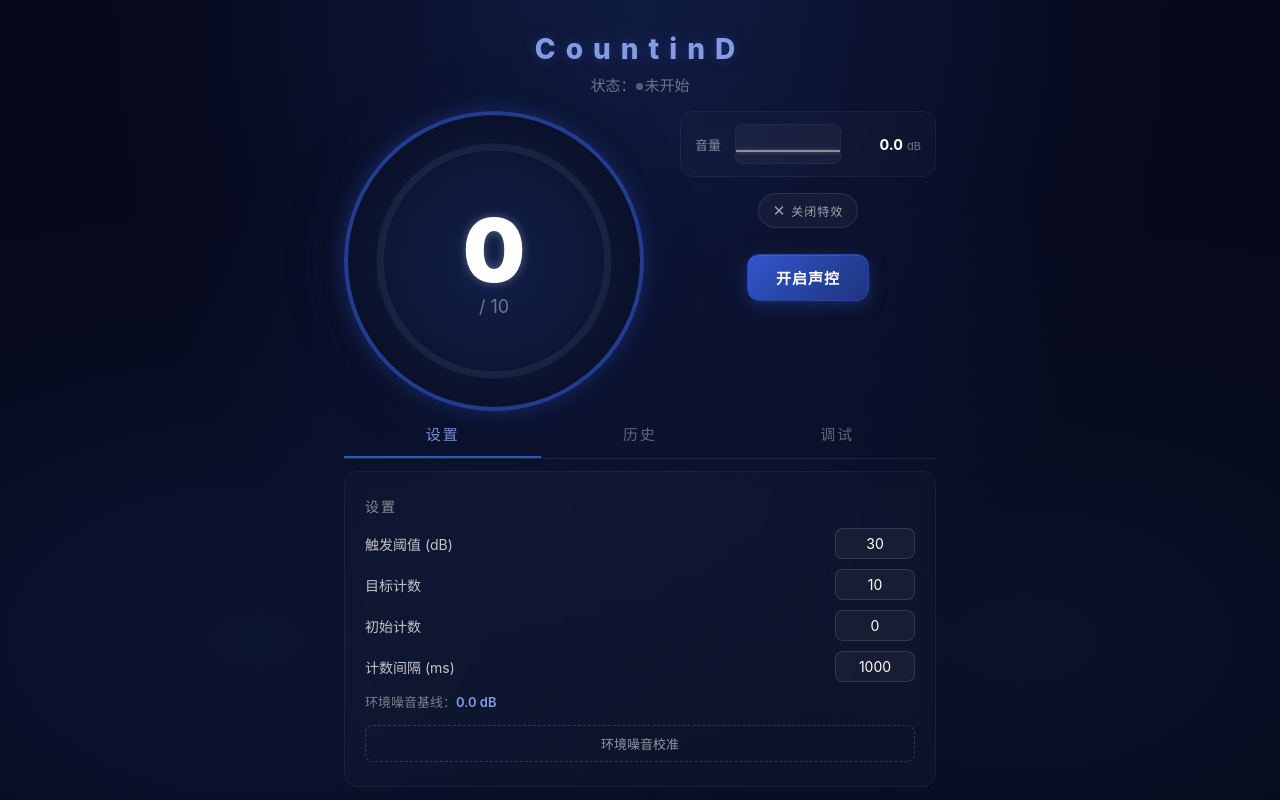
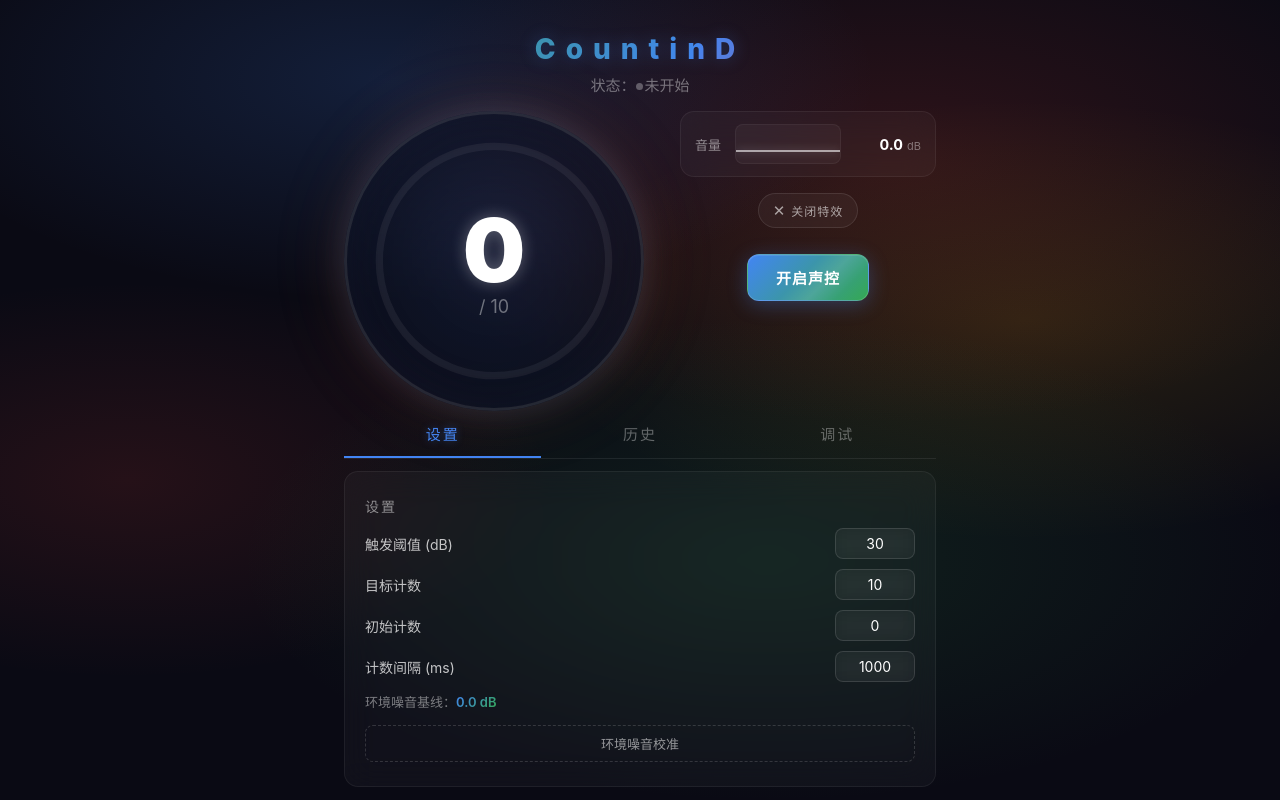
Before and after one commit to a85114418-debug/countind, a React (Vite) app: page / in a window 1280 px wide. Both pictures are taken after a click on the button "设置". Built offline with nearby package versions, Linux system fonts and the light colour scheme.

Commit message:
style: Google 彩虹主题重设计
动态光晕背景、高斯模糊毛玻璃、四色渐变按钮与标题、呼吸发光动画

```diff
--- a/src/App.css
+++ b/src/App.css
@@ -1,3 +1,14 @@
+/* === Google 彩虹色彩变量 === */
+:root {
+  --g-blue: #4285F4;
+  --g-red: #EA4335;
+  --g-yellow: #FBBC05;
+  --g-green: #34A853;
+  --glass-bg: rgba(255, 255, 255, 0.03);
+  --glass-border: rgba(255, 255, 255, 0.08);
+  --glass-hover: rgba(255, 255, 255, 0.08);
+}
+
 /* === 全局重置 === */
 *, *::before, *::after { box-sizing: border-box; margin: 0; padding: 0; }
 
@@ -9,22 +20,55 @@ html, body, #root {
 body {
   font-family: -apple-system, BlinkMacSystemFont, "Segoe UI", "PingFang SC",
     "Microsoft YaHei", sans-serif;
-  background: #06081a;
+  background: #0a0a14;
   color: #fff;
   -webkit-tap-highlight-color: transparent;
 }
 
-/* 液态玻璃全局背景 */
+/* === 动态彩虹光晕背景 === */
 body::before {
   content: '';
   position: fixed;
   inset: 0;
   z-index: -1;
   background:
-    radial-gradient(ellipse at 50% 0%, hsl(226, 61%, 16%) 0%, transparent 60%),
-    radial-gradient(ellipse at 20% 80%, hsl(226, 61%, 12%) 0%, transparent 50%),
-    radial-gradient(ellipse at 80% 80%, hsl(226, 61%, 10%) 0%, transparent 50%),
-    #06081a;
+    radial-gradient(ellipse 80% 60% at 20% 10%, rgba(66,133,244,0.18) 0%, transparent 55%),
+    radial-gradient(ellipse 70% 50% at 80% 15%, rgba(234,67,53,0.15) 0%, transparent 55%),
+    radial-gradient(ellipse 75% 55% at 50% 60%, rgba(251,188,5,0.12) 0%, transparent 55%),
+    radial-gradient(ellipse 70% 50% at 15% 80%, rgba(52,168,83,0.15) 0%, transparent 55%),
+    radial-gradient(ellipse 60% 45% at 85% 85%, rgba(66,133,244,0.13) 0%, transparent 55%),
+    #0a0a14;
+  animation: bg-shift 20s ease-in-out infinite;
+}
+
+@keyframes bg-shift {
+  0%, 100% {
+    background:
+      radial-gradient(ellipse 80% 60% at 20% 10%, rgba(66,133,244,0.18) 0%, transparent 55%),
+      radial-gradient(ellipse 70% 50% at 80% 15%, rgba(234,67,53,0.15) 0%, transparent 55%),
+      radial-gradient(ellipse 75% 55% at 50% 60%, rgba(251,188,5,0.12) 0%, transparent 55%),
+      radial-gradient(ellipse 70% 50% at 15% 80%, rgba(52,168,83,0.15) 0%, transparent 55%),
+      radial-gradient(ellipse 60% 45% at 85% 85%, rgba(66,133,244,0.13) 0%, transparent 55%),
+      #0a0a14;
+  }
+  33% {
+    background:
+      radial-gradient(ellipse 80% 60% at 70% 20%, rgba(234,67,53,0.16) 0%, transparent 55%),
+      radial-gradient(ellipse 70% 50% at 30% 10%, rgba(66,133,244,0.17) 0%, transparent 55%),
+      radial-gradient(ellipse 75% 55% at 60% 70%, rgba(52,168,83,0.14) 0%, transparent 55%),
+      radial-gradient(ellipse 70% 50% at 80% 40%, rgba(251,188,5,0.13) 0%, transparent 55%),
+      radial-gradient(ellipse 60% 45% at 10% 60%, rgba(234,67,53,0.12) 0%, transparent 55%),
+      #0a0a14;
+  }
+  66% {
+    background:
+      radial-gradient(ellipse 80% 60% at 50% 80%, rgba(52,168,83,0.16) 0%, transparent 55%),
+      radial-gradient(ellipse 70% 50% at 15% 50%, rgba(251,188,5,0.15) 0%, transparent 55%),
+      radial-gradient(ellipse 75% 55% at 80% 30%, rgba(66,133,244,0.14) 0%, transparent 55%),
+      radial-gradient(ellipse 70% 50% at 40% 70%, rgba(234,67,53,0.12) 0%, transparent 55%),
+      radial-gradient(ellipse 60% 45% at 90% 20%, rgba(52,168,83,0.13) 0%, transparent 55%),
+      #0a0a14;
+  }
 }
 
 /* === App 布局（移动端默认）=== */
@@ -45,13 +89,24 @@ body::before {
   position: relative;
 }
 
+/* Google 彩虹渐变标题 */
 .app-header h1 {
   font-size: 20px;
   font-weight: 800;
   letter-spacing: 5px;
-  color: hsl(226, 61%, 70%);
-  text-shadow: 0 0 12px hsl(226, 61%, 30%);
+  background: linear-gradient(135deg, #4285F4, #EA4335, #FBBC05, #34A853, #4285F4);
+  background-size: 300% 100%;
+  -webkit-background-clip: text;
+  -webkit-text-fill-color: transparent;
+  background-clip: text;
+  animation: title-rainbow 6s linear infinite;
   margin-bottom: 4px;
+  filter: drop-shadow(0 0 8px rgba(66,133,244,0.3));
+}
+
+@keyframes title-rainbow {
+  0% { background-position: 0% 50%; }
+  100% { background-position: 300% 50%; }
 }
 
 .header-status {
@@ -69,9 +124,14 @@ body::before {
 }
 
 .status-idle       { background: rgba(255,255,255,0.3); }
-.status-listening  { background: hsl(226, 61%, 70%); box-shadow: 0 0 6px hsl(226, 61%, 30%); }
-.status-paused     { background: #ffc107; box-shadow: 0 0 6px rgba(255,193,7,0.6); }
-.status-finished   { background: #4caf50; box-shadow: 0 0 6px rgba(76,175,80,0.6); }
+.status-listening  { background: var(--g-blue); box-shadow: 0 0 8px rgba(66,133,244,0.6); animation: dot-pulse 1.5s ease-in-out infinite; }
+.status-paused     { background: var(--g-yellow); box-shadow: 0 0 8px rgba(251,188,5,0.6); }
+.status-finished   { background: var(--g-green); box-shadow: 0 0 8px rgba(52,168,83,0.6); }
+
+@keyframes dot-pulse {
+  0%, 100% { box-shadow: 0 0 6px rgba(66,133,244,0.4); }
+  50% { box-shadow: 0 0 14px rgba(66,133,244,0.8); }
+}
 
 .app-main { flex: 1; }
 
@@ -98,18 +158,19 @@ body::before {
   border: 1px solid rgba(255,255,255,0.1);
   border-radius: 20px;
   background: rgba(255,255,255,0.04);
-  backdrop-filter: blur(10px);
-  -webkit-backdrop-filter: blur(10px);
+  backdrop-filter: blur(16px);
+  -webkit-backdrop-filter: blur(16px);
   color: rgba(255,255,255,0.6);
   font-size: 12px;
   cursor: pointer;
   font-family: inherit;
-  transition: all 0.25s;
+  transition: all 0.3s;
 }
 
 .effect-btn:hover {
   border-color: rgba(255,255,255,0.2);
   background: rgba(255,255,255,0.08);
+  box-shadow: 0 0 20px rgba(66,133,244,0.1);
 }
 
 .effect-icon { font-size: 15px; }
@@ -123,12 +184,13 @@ body::before {
   display: flex;
   gap: 4px;
   padding: 6px;
-  background: rgba(20,22,44,0.92);
-  backdrop-filter: blur(16px);
-  -webkit-backdrop-filter: blur(16px);
+  background: rgba(14,14,28,0.94);
+  backdrop-filter: blur(20px);
+  -webkit-backdrop-filter: blur(20px);
   border: 1px solid rgba(255,255,255,0.1);
   border-radius: 14px;
   z-index: 100;
+  box-shadow: 0 8px 32px rgba(0,0,0,0.4);
 }
 
 .effect-option {
@@ -149,14 +211,15 @@ body::before {
 }
 
 .effect-option.active {
-  border-color: hsl(226, 61%, 40%);
-  background: hsl(226, 61%, 16%);
+  border-color: rgba(66,133,244,0.5);
+  background: rgba(66,133,244,0.12);
   color: #fff;
+  box-shadow: 0 0 12px rgba(66,133,244,0.15);
 }
 
 .effect-option:hover:not(.active) {
-  background: rgba(255,255,255,0.05);
-  color: rgba(255,255,255,0.8);
+  background: rgba(255,255,255,0.06);
+  color: rgba(255,255,255,0.85);
 }
 
 .effect-option .effect-icon { font-size: 18px; }
@@ -179,24 +242,42 @@ body::before {
   font-family: inherit;
   letter-spacing: 2px;
   border-bottom: 2px solid transparent;
-  transition: all 0.2s;
+  transition: all 0.3s;
   -webkit-tap-highlight-color: transparent;
 }
 
-.panel-tab.active,
-.panel-tab:hover {
-  color: hsl(226, 61%, 70%);
+.panel-tab:nth-child(1).active,
+.panel-tab:nth-child(1):hover {
+  color: var(--g-blue);
+}
+.panel-tab:nth-child(1).active {
+  border-bottom-color: var(--g-blue);
+  text-shadow: 0 0 8px rgba(66,133,244,0.4);
 }
 
-.panel-tab.active {
-  border-bottom-color: hsl(226, 61%, 50%);
+.panel-tab:nth-child(2).active,
+.panel-tab:nth-child(2):hover {
+  color: var(--g-red);
+}
+.panel-tab:nth-child(2).active {
+  border-bottom-color: var(--g-red);
+  text-shadow: 0 0 8px rgba(234,67,53,0.4);
+}
+
+.panel-tab:nth-child(3).active,
+.panel-tab:nth-child(3):hover {
+  color: var(--g-yellow);
+}
+.panel-tab:nth-child(3).active {
+  border-bottom-color: var(--g-yellow);
+  text-shadow: 0 0 8px rgba(251,188,5,0.4);
 }
 
 .panel-content {
-  background: rgba(255,255,255,0.02);
-  backdrop-filter: blur(8px);
-  -webkit-backdrop-filter: blur(8px);
-  border: 1px solid rgba(255,255,255,0.05);
+  background: rgba(255,255,255,0.03);
+  backdrop-filter: blur(16px);
+  -webkit-backdrop-filter: blur(16px);
+  border: 1px solid rgba(255,255,255,0.06);
   border-radius: 14px;
   padding: 12px;
   max-height: 50vh;
--- a/src/components/ControlBar.css
+++ b/src/components/ControlBar.css
@@ -14,12 +14,11 @@
   font-weight: 700;
   cursor: pointer;
   letter-spacing: 1px;
-  transition: all 0.2s;
+  transition: all 0.3s;
   font-family: inherit;
   -webkit-tap-highlight-color: transparent;
-  /* liquid glass */
-  backdrop-filter: blur(8px);
-  -webkit-backdrop-filter: blur(8px);
+  backdrop-filter: blur(12px);
+  -webkit-backdrop-filter: blur(12px);
 }
 
 .ctrl-btn:active {
@@ -27,28 +26,49 @@
 }
 
 .btn-start {
-  background: linear-gradient(135deg, hsl(226, 61%, 50%), hsl(226, 61%, 30%));
+  background: linear-gradient(135deg, #4285F4, #34A853);
   color: #fff;
-  border: 1px solid hsl(226, 61%, 40%);
+  border: 1px solid rgba(255,255,255,0.15);
   box-shadow:
-    0 4px 16px hsl(226, 61%, 25%),
-    inset 0 1px 0 rgba(255,255,255,0.08);
+    0 4px 20px rgba(66,133,244,0.3),
+    0 1px 0 rgba(255,255,255,0.1) inset;
+  position: relative;
+  overflow: hidden;
+}
+
+.btn-start::after {
+  content: '';
+  position: absolute;
+  inset: 0;
+  background: linear-gradient(135deg, transparent 40%, rgba(255,255,255,0.1) 50%, transparent 60%);
+  background-size: 200% 100%;
+  animation: btn-shine 3s ease-in-out infinite;
+}
+
+@keyframes btn-shine {
+  0% { background-position: 200% 0; }
+  100% { background-position: -200% 0; }
 }
 
 .btn-start:hover {
   box-shadow:
-    0 6px 24px hsl(226, 61%, 30%),
-    inset 0 1px 0 rgba(255,255,255,0.12);
+    0 6px 28px rgba(66,133,244,0.45),
+    0 0 40px rgba(52,168,83,0.2),
+    0 1px 0 rgba(255,255,255,0.15) inset;
+  transform: translateY(-1px);
 }
 
 .btn-pause {
-  background: rgba(255, 255, 255, 0.04);
+  background: rgba(255, 255, 255, 0.05);
   color: #fff;
   border: 1px solid rgba(255, 255, 255, 0.15);
+  backdrop-filter: blur(12px);
+  -webkit-backdrop-filter: blur(12px);
 }
 
 .btn-pause:hover {
   background: rgba(255, 255, 255, 0.1);
+  box-shadow: 0 0 20px rgba(251,188,5,0.15);
 }
 
 .btn-reset {
@@ -58,6 +78,7 @@
 }
 
 .btn-reset:hover {
-  color: hsl(0, 100%, 63%);
-  border-color: hsla(0, 100%, 63%, 0.4);
+  color: var(--g-red, #EA4335);
+  border-color: rgba(234,67,53,0.4);
+  box-shadow: 0 0 16px rgba(234,67,53,0.15);
 }
--- a/src/components/CounterDial.css
+++ b/src/components/CounterDial.css
@@ -4,31 +4,63 @@
   height: 220px;
   margin: 0 auto;
   border-radius: 50%;
-  background: radial-gradient(circle at 50% 50%, hsl(226, 61%, 18%), hsl(226, 61%, 8%));
-  border: 4px solid hsl(226, 61%, 35%);
+  background: radial-gradient(circle at 50% 50%, rgba(66,133,244,0.12), rgba(10,10,20,0.9));
+  border: 3px solid rgba(255,255,255,0.1);
   box-shadow:
-    0 0 20px hsl(226, 61%, 25%),
-    0 0 50px hsl(226, 61%, 12%),
-    inset 0 0 30px hsl(226, 61%, 10%);
-  /* liquid glass */
-  backdrop-filter: blur(4px);
-  -webkit-backdrop-filter: blur(4px);
+    0 0 30px rgba(66,133,244,0.2),
+    0 0 60px rgba(234,67,53,0.1),
+    0 0 90px rgba(251,188,5,0.08),
+    inset 0 0 40px rgba(66,133,244,0.06);
+  backdrop-filter: blur(8px);
+  -webkit-backdrop-filter: blur(8px);
   display: flex;
   flex-direction: column;
   align-items: center;
   justify-content: center;
-  transition: border-color 0.2s, box-shadow 0.2s;
+  transition: border-color 0.3s, box-shadow 0.3s;
   user-select: none;
+  animation: dial-glow 4s ease-in-out infinite;
+}
+
+@keyframes dial-glow {
+  0%, 100% {
+    box-shadow:
+      0 0 30px rgba(66,133,244,0.2),
+      0 0 60px rgba(234,67,53,0.1),
+      0 0 90px rgba(251,188,5,0.08),
+      inset 0 0 40px rgba(66,133,244,0.06);
+  }
+  33% {
+    box-shadow:
+      0 0 35px rgba(234,67,53,0.2),
+      0 0 65px rgba(251,188,5,0.12),
+      0 0 95px rgba(52,168,83,0.08),
+      inset 0 0 45px rgba(234,67,53,0.06);
+  }
+  66% {
+    box-shadow:
+      0 0 30px rgba(52,168,83,0.2),
+      0 0 60px rgba(66,133,244,0.12),
+      0 0 90px rgba(234,67,53,0.08),
+      inset 0 0 40px rgba(52,168,83,0.06);
+  }
 }
 
 /* 触发时红色光晕 */
 .counter-dial.flash {
-  border-color: hsl(0, 100%, 63%);
+  border-color: rgba(234,67,53,0.6);
   box-shadow:
-    0 0 24px hsl(0, 100%, 63%, 0.6),
-    0 0 55px hsl(0, 100%, 63%, 0.3),
-    0 0 90px hsl(0, 100%, 63%, 0.15),
-    inset 0 0 32px hsl(0, 100%, 63%, 0.1);
+    0 0 40px rgba(234,67,53,0.5),
+    0 0 80px rgba(234,67,53,0.25),
+    0 0 120px rgba(234,67,53,0.12),
+    inset 0 0 50px rgba(234,67,53,0.1);
+  animation: flash-pulse 0.3s ease-out;
+}
+
+@keyframes flash-pulse {
+  0% { transform: scale(1); }
+  50% { transform: scale(1.02); }
+  100% { transform: scale(1); }
 }
 
 .dial-svg {
@@ -41,7 +73,7 @@
 }
 
 .counter-dial.flash .progress-ring {
-  filter: brightness(1.3) saturate(0.6);
+  filter: brightness(1.4) saturate(0.5);
 }
 
 .dial-number {
@@ -52,12 +84,12 @@
   color: #fff;
   line-height: 1;
   transition: color 0.15s, text-shadow 0.15s;
-  text-shadow: 0 0 10px rgba(255, 255, 255, 0.3);
+  text-shadow: 0 0 16px rgba(255, 255, 255, 0.3);
 }
 
 .counter-dial.flash .dial-number {
-  color: hsl(0, 100%, 63%);
-  text-shadow: 0 0 18px hsl(0, 100%, 63%, 0.8), 0 0 36px hsl(0, 100%, 63%, 0.5);
+  color: var(--g-red, #EA4335);
+  text-shadow: 0 0 24px rgba(234,67,53,0.8), 0 0 48px rgba(234,67,53,0.4);
 }
 
 .dial-target {
--- a/src/components/SettingsPanel.css
+++ b/src/components/SettingsPanel.css
@@ -25,16 +25,19 @@
   border: 1px solid rgba(255, 255, 255, 0.12);
   border-radius: 8px;
   background: rgba(255, 255, 255, 0.04);
+  backdrop-filter: blur(8px);
+  -webkit-backdrop-filter: blur(8px);
   color: #fff;
   font-size: 14px;
   text-align: center;
   font-family: inherit;
   outline: none;
-  transition: border-color 0.2s;
+  transition: border-color 0.3s, box-shadow 0.3s;
 }
 
 .sp-field input:focus {
-  border-color: hsl(226, 61%, 50%);
+  border-color: var(--g-blue, #4285F4);
+  box-shadow: 0 0 12px rgba(66,133,244,0.2);
 }
 
 .sp-field input:disabled {
@@ -48,7 +51,10 @@
 }
 
 .sp-baseline strong {
-  color: hsl(226, 61%, 70%);
+  background: linear-gradient(135deg, #4285F4, #34A853);
+  -webkit-background-clip: text;
+  -webkit-text-fill-color: transparent;
+  background-clip: text;
   font-weight: 600;
 }
 
@@ -63,12 +69,14 @@
   font-size: 13px;
   cursor: pointer;
   font-family: inherit;
-  transition: all 0.2s;
+  transition: all 0.3s;
 }
 
 .sp-calibrate-btn:hover:not(:disabled) {
-  border-color: hsl(226, 61%, 50%);
-  color: hsl(226, 61%, 70%);
+  border-color: var(--g-blue, #4285F4);
+  color: #fff;
+  box-shadow: 0 0 16px rgba(66,133,244,0.15);
+  background: rgba(66,133,244,0.06);
 }
 
 .sp-calibrate-btn:disabled {
--- a/src/components/VolumeMeter.css
+++ b/src/components/VolumeMeter.css
@@ -3,11 +3,17 @@
   align-items: center;
   gap: 10px;
   padding: 12px 14px;
-  background: rgba(255,255,255,0.02);
-  backdrop-filter: blur(8px);
-  -webkit-backdrop-filter: blur(8px);
-  border: 1px solid rgba(255,255,255,0.05);
+  background: rgba(255,255,255,0.03);
+  backdrop-filter: blur(16px);
+  -webkit-backdrop-filter: blur(16px);
+  border: 1px solid rgba(255,255,255,0.06);
   border-radius: 14px;
+  transition: border-color 0.3s, box-shadow 0.3s;
+}
+
+.volume-meter:hover {
+  border-color: rgba(255,255,255,0.12);
+  box-shadow: 0 0 20px rgba(66,133,244,0.06);
 }
 
 .vm-label {
@@ -23,7 +29,7 @@
   border-radius: 8px;
   position: relative;
   overflow: hidden;
-  border: 1px solid rgba(255,255,255,0.04);
+  border: 1px solid rgba(255,255,255,0.05);
 }
 
 .vm-bar-fill {
@@ -31,13 +37,15 @@
   bottom: 0;
   left: 0;
   right: 0;
-  background: linear-gradient(to top, hsl(226, 61%, 55%), hsl(226, 61%, 35%));
+  background: linear-gradient(to top, #4285F4, #34A853);
   border-radius: 8px;
-  transition: height 0.12s ease, background 0.15s;
+  transition: height 0.12s ease, background 0.3s;
+  box-shadow: 0 0 10px rgba(66,133,244,0.3);
 }
 
 .vm-bar-fill.over {
-  background: linear-gradient(to top, hsl(0, 100%, 63%), hsl(0, 90%, 50%));
+  background: linear-gradient(to top, #EA4335, #FBBC05);
+  box-shadow: 0 0 14px rgba(234,67,53,0.4);
 }
 
 .vm-threshold {
@@ -45,8 +53,9 @@
   left: 0;
   right: 0;
   height: 2px;
-  background: rgba(255, 255, 255, 0.5);
-  box-shadow: 0 0 4px rgba(255, 255, 255, 0.3);
+  background: rgba(255, 255, 255, 0.6);
+  box-shadow: 0 0 8px rgba(255, 255, 255, 0.3);
+  z-index: 1;
 }
 
 .vm-value {
```
Also changed, not shown: src/components/DebugPanel.css (+11 -8 lines), src/components/HistoryPanel.css (+48 -23 lines).
